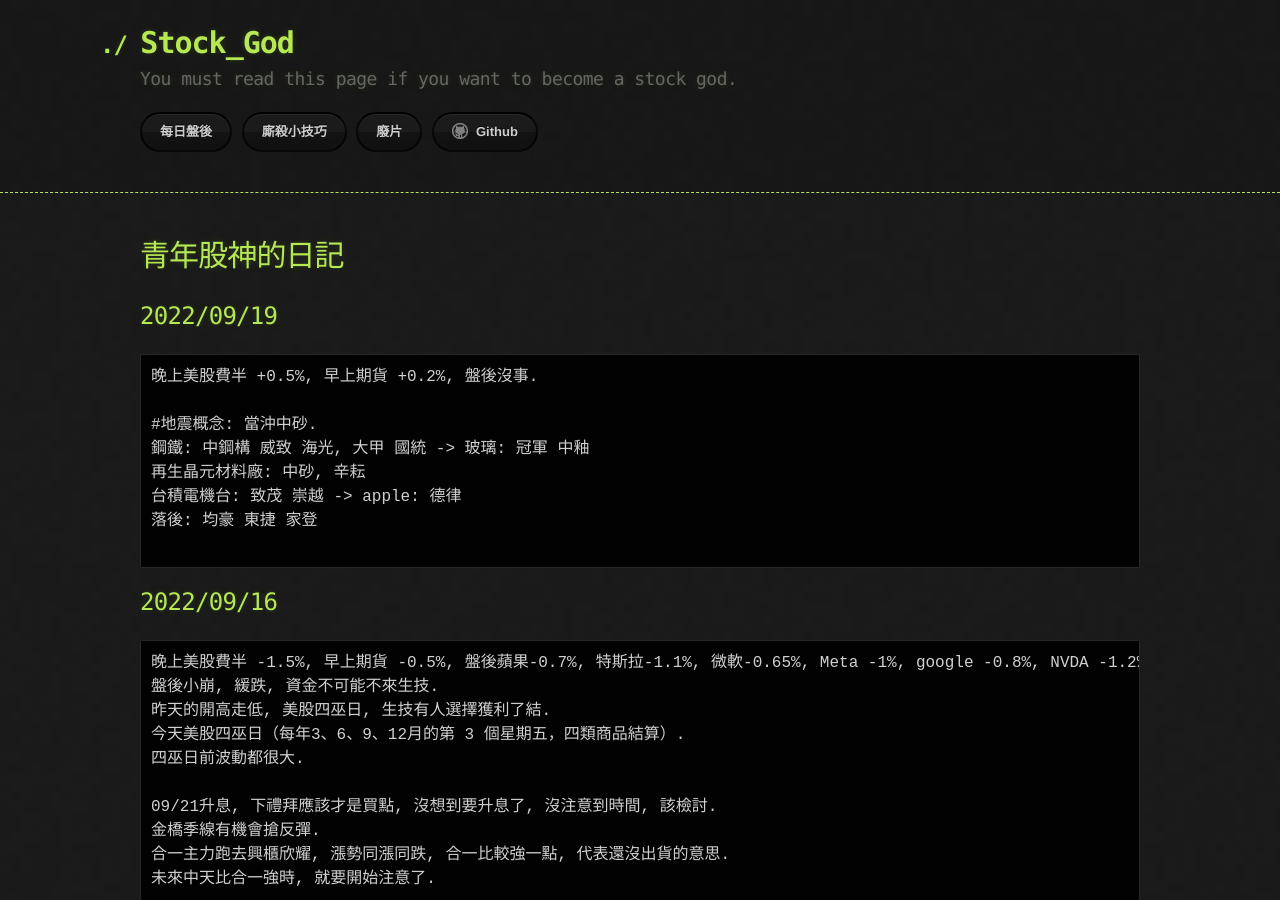
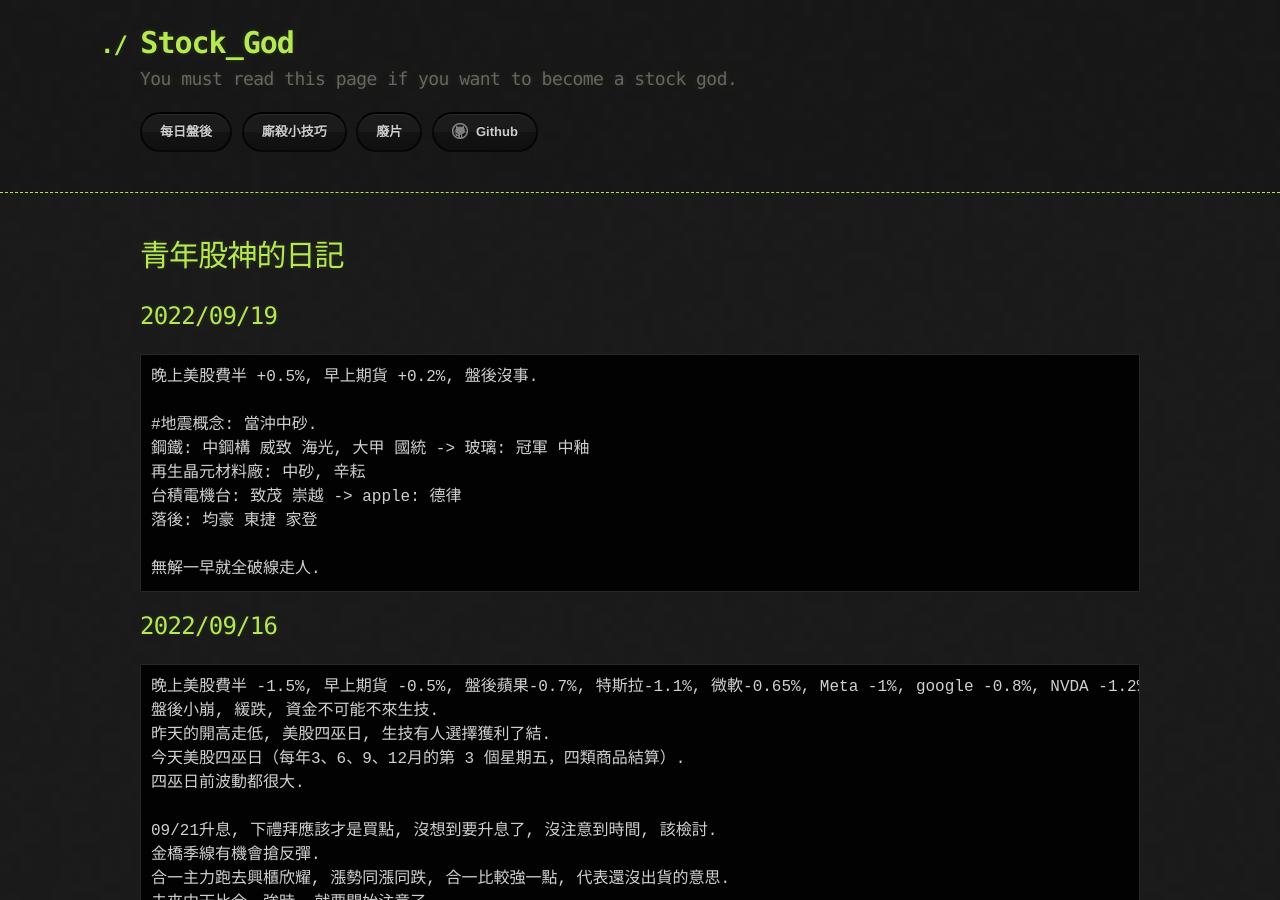
Before and after one commit to lepg5487/Stock_God, a Jekyll site: the page built from index.md, in a window 1280 px wide and 900 px high. Built offline with Jekyll 4.4.1, drawn with Linux system fonts in a browser that asks for light colours; our own code applies the rules of GitHub Pages for plain Markdown files.

Commit message:
Update index.md

````diff
--- a/index.md
+++ b/index.md
@@ -14,6 +14,7 @@ layout: testlayouts
 台積電機台: 致茂 崇越 -> apple: 德律
 落後: 均豪 東捷 家登
 
+無解一早就全破線走人.
 ```
 
 ## 2022/09/16
````
